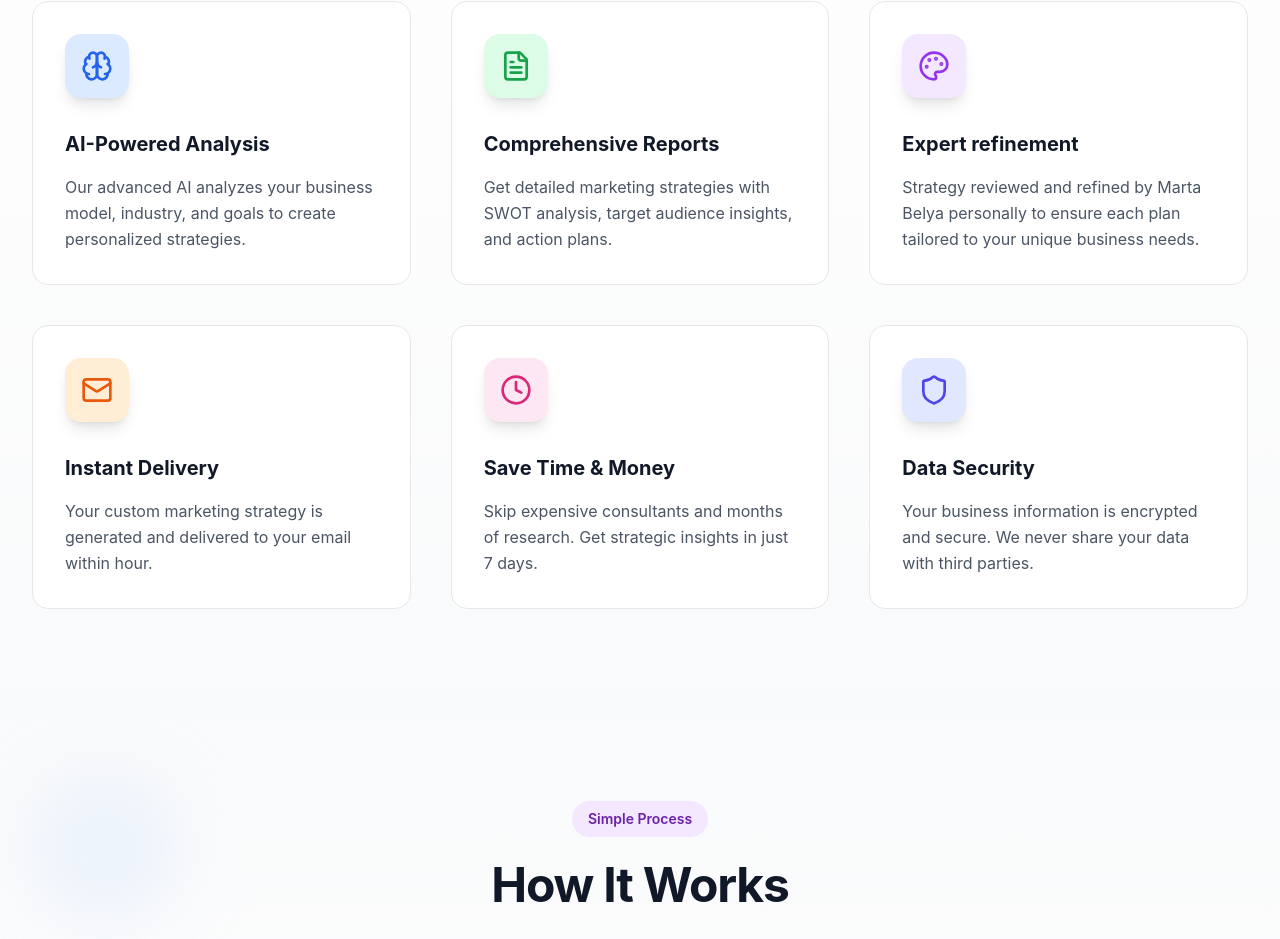
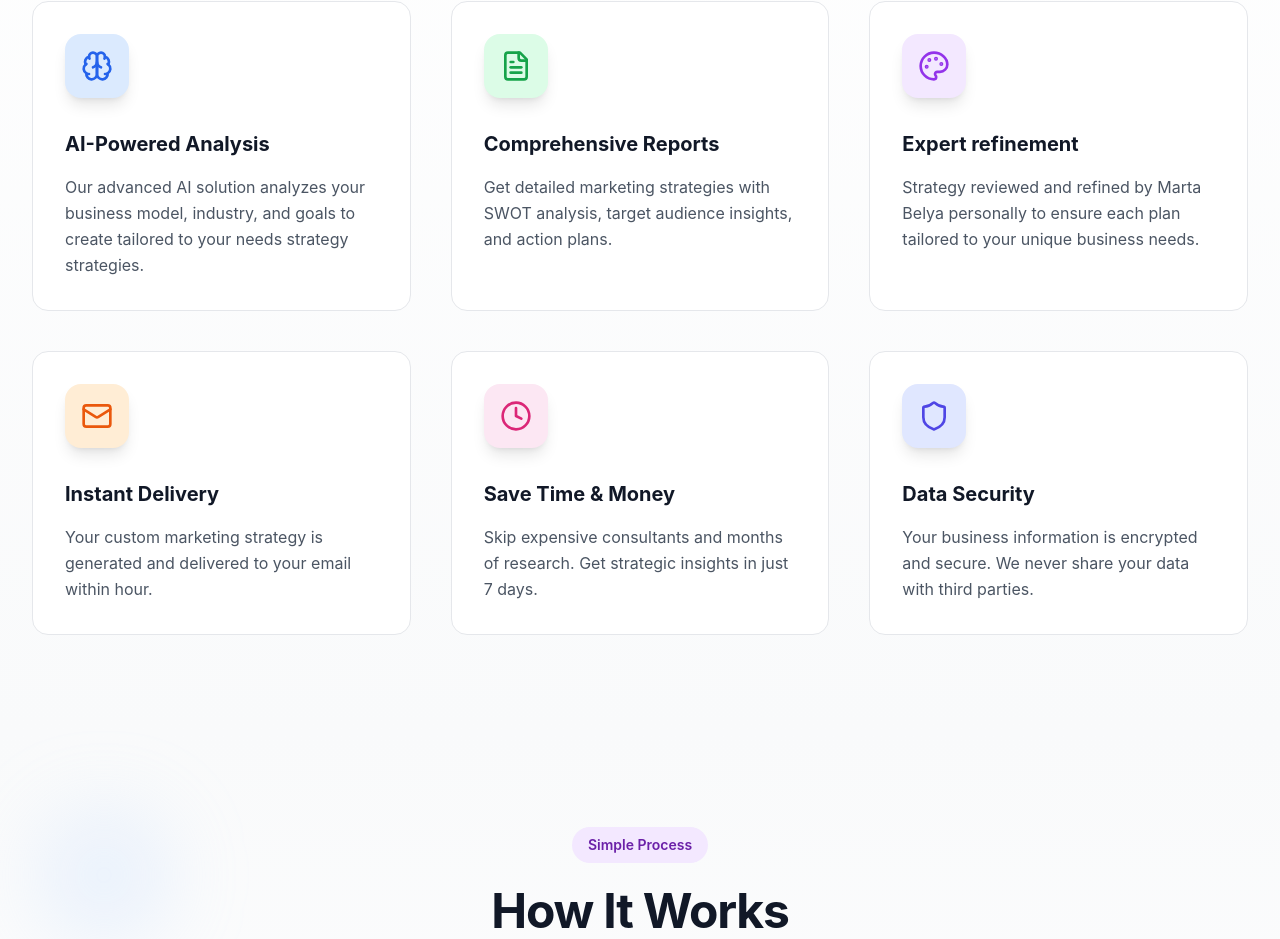
Before and after one commit to Cheeell/Cheell.github.io, a React (Vite) app: page / in a window 1280 px wide. Shown: the part 1258-2197 px from the top of the page. Built offline with nearby package versions, Linux system fonts and the light colour scheme; no server answers.

Commit message:
Updated Features.tsx

```diff
--- a/src/components/Features.tsx
+++ b/src/components/Features.tsx
@@ -6,7 +6,7 @@ export default function Features() {
     {
       icon: Brain,
       title: "AI-Powered Analysis",
-      description: "Our advanced AI analyzes your business model, industry, and goals to create personalized strategies.",
+      description: "Our advanced AI solution analyzes your business model, industry, and goals to create tailored to your needs strategy strategies.",
       color: "blue"
     },
     {
```
